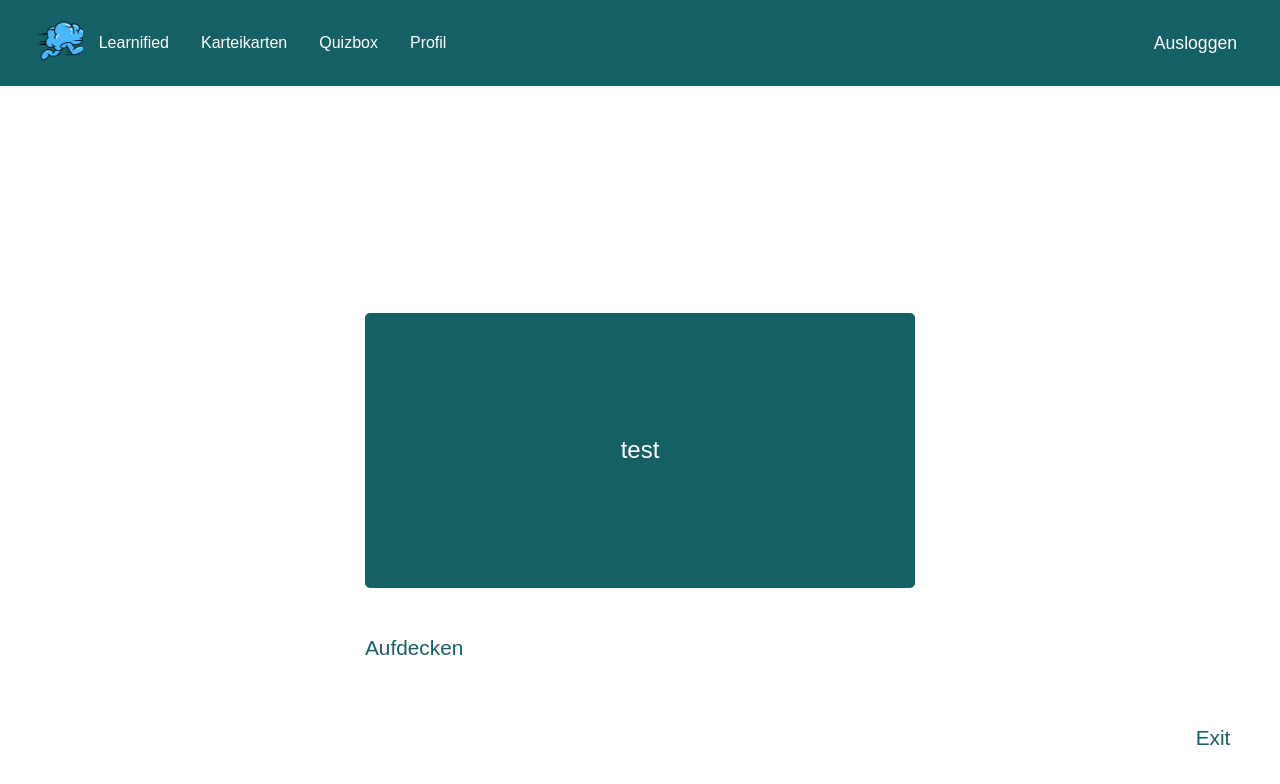
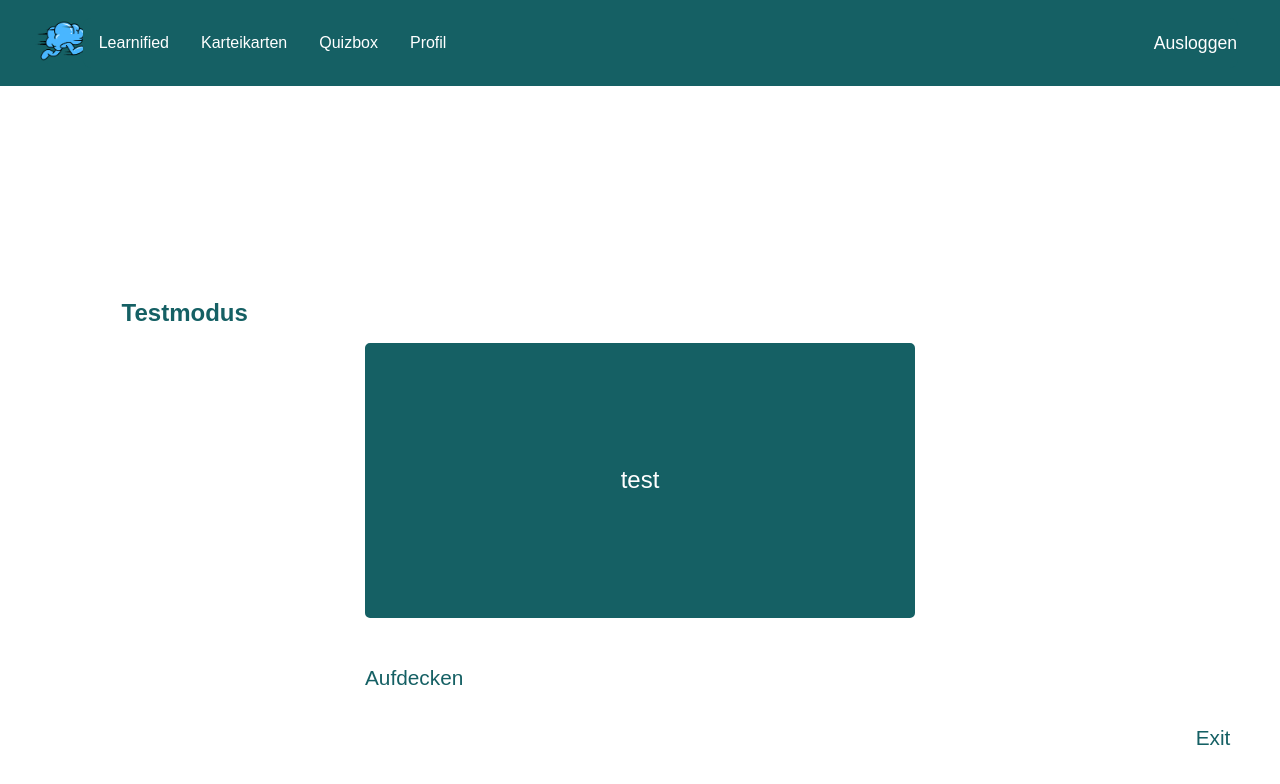
Before and after one commit to coding-bootcamps-eu/final-project-2024-08-learn-app, a Vue app: page /test in a window 1280 px wide. Shown: the top 784 px of the page. Built offline with nearby package versions, Linux system fonts and the light colour scheme.

Commit message:
Page header added to TestView

```diff
--- a/src/components/PageHeader.vue
+++ b/src/components/PageHeader.vue
@@ -18,7 +18,8 @@ export default {
 
 <style scoped>
 .page-header {
-  padding: 1rem;
+  padding-block: 1rem;
+  width: 100%;
 }
 
 .page-header h2 {
--- a/src/views/TestView.vue
+++ b/src/views/TestView.vue
@@ -1,7 +1,7 @@
 <template>
   <main>
+    <page-header headerText="Testmodus"/>
     <index-card />
-
     <section v-if="showButtons" class="btn-container">
       <main-button text="Richtig" colors="lightgreen" />
       <main-button text="Falsch" colors="orange" />
@@ -12,13 +12,15 @@
 </template>
 
 <script>
-import MainButton from '@/components/MainButton.vue'
-import IndexCard from '@/components/IndexCard.vue'
+import MainButton from '@/components/MainButton.vue';
+import IndexCard from '@/components/IndexCard.vue';
+import PageHeader from '@/components/PageHeader.vue';
 
 export default {
   components: {
     MainButton,
     IndexCard,
+    PageHeader,
   },
   data() {
     return {
```
